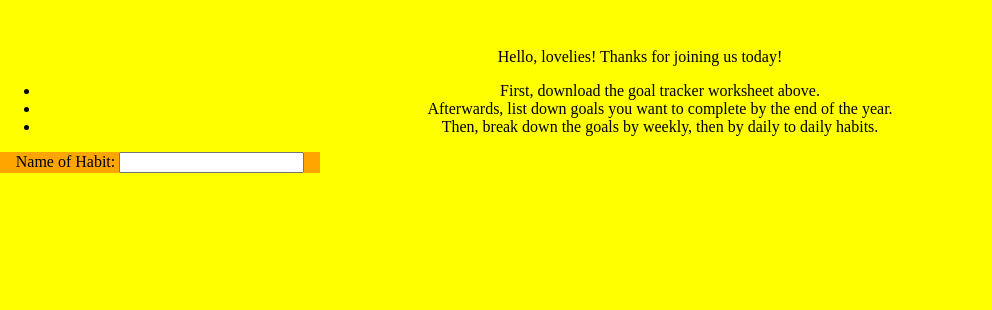
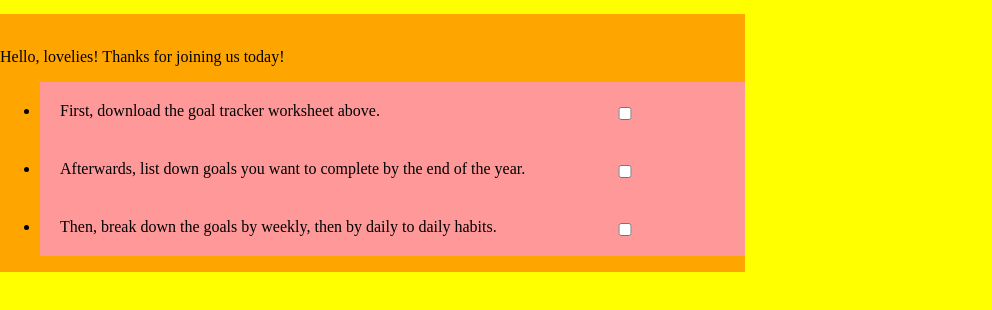
Before and after one commit to vmaineng/baby-steps-habits, a plain HTML site: page index.html in a window 1280 px wide. Shown: the part 474-784 px from the top of the page, without its empty margins (0-992 px from the left). Drawn offline with Linux system fonts and the light colour scheme.

Commit message:
add check boxes to HTML

```diff
--- a/index.html
+++ b/index.html
@@ -13,24 +13,25 @@
         <figure>
             <a href="https://lh3.googleusercontent.com/GHh6QD6dEz5VMtvv0Jce9MO6RmKSl0CzQrE5myldXJ2UHynZiQNareZMAoxNmIZ14Tp4b99-G8Ssm7NCFBdXQ1-mL0H_3CQ8_Lsg3YndAuKas5PGx2Ws-iJyNhDjOf2LJmr5nqgFYw=w2400?source=screenshot.guru"> <img src="https://lh3.googleusercontent.com/GHh6QD6dEz5VMtvv0Jce9MO6RmKSl0CzQrE5myldXJ2UHynZiQNareZMAoxNmIZ14Tp4b99-G8Ssm7NCFBdXQ1-mL0H_3CQ8_Lsg3YndAuKas5PGx2Ws-iJyNhDjOf2LJmr5nqgFYw=w600-h315-p-k" /> </a>
         </figure>
+        <div>
         <br>
         <p>Hello, lovelies! Thanks for joining us today!
             <br>
             <ul>
-        <li>First, download the goal tracker worksheet above.</li>
-        <li>Afterwards, list down goals you want to complete by the end of the year.</li>
-        <li>Then, break down the goals by weekly, then by daily to daily habits.</li>
+        <li>
+       <input type="checkbox" name="Instructions">First, download the goal tracker worksheet above.
+        </li>
+        <li>
+            <input type="checkbox" name="Instructions">
+            Afterwards, list down goals you want to complete by the end of the year.
+        </li>
+        <li>
+            <input type="checkbox" name="Instructions">
+            Then, break down the goals by weekly, then by daily to daily habits.
+        </li>
             </ul>
     </p>
-    </section>
-
-    <section id="measurements">
-        <div>
-        <form>
-            Name of Habit:
-            <input type ="text" name="Habit">
-        </form>
-    </div>
+</div>
     </section>
 
     </body>
--- a/style.css
+++ b/style.css
@@ -15,8 +15,8 @@ img {}
 
 div {
     float: left;
-    text-align: center;
-    width: 25%;
+    text-align: left;
+    width: auto;
     background-color: orange;
 }
 
@@ -24,3 +24,14 @@ ul.a {
     list-style-type: circle;
     list-style-position: outside;
 }
+
+ul li {
+    background: #ff9999;
+    padding: 20px;
+}
+
+input {
+    float: right;
+    margin: 5px 0px;
+    width: 200px;
+}
```
